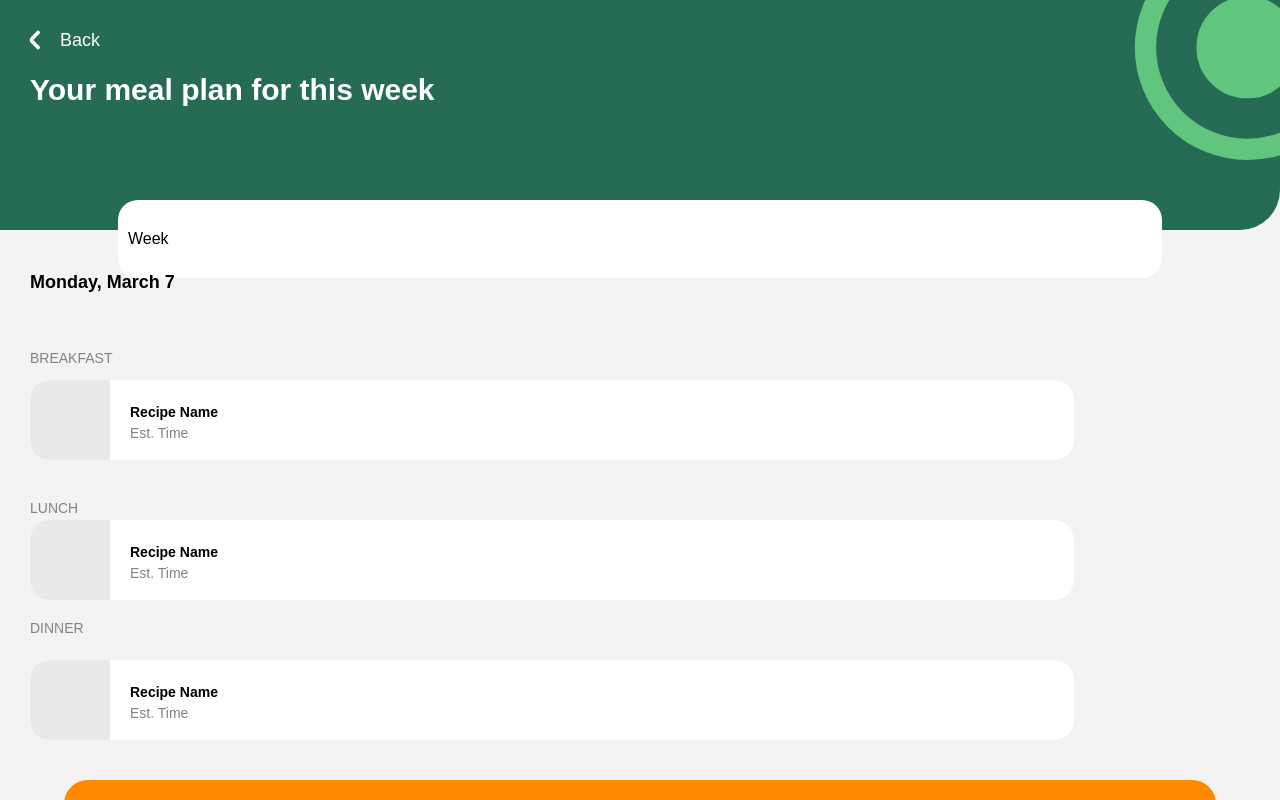
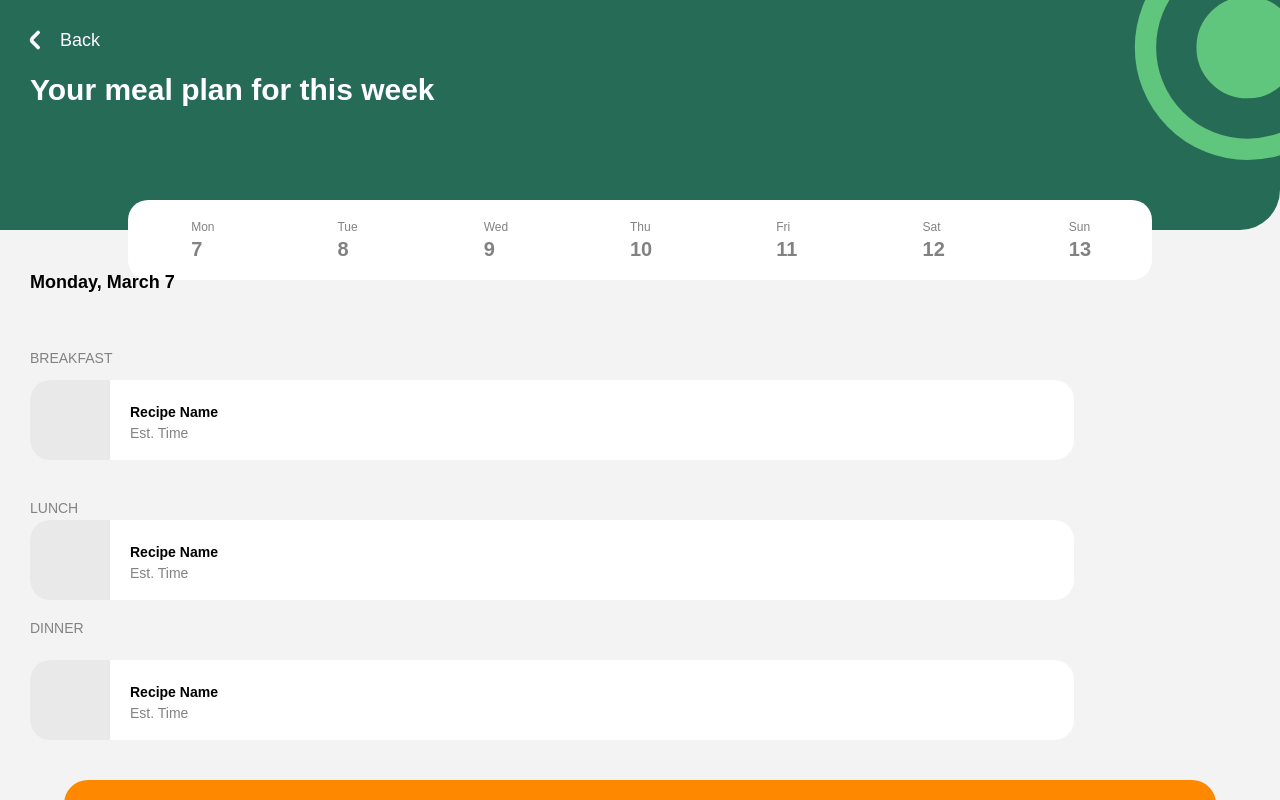
Before and after one commit to Annie814/PrepPlate, a React (Create React App) app in the folder frontend/: page /result in a window 1280 px wide. Built offline with nearby package versions, Linux system fonts and the light colour scheme.

Commit message:
calendar week

```diff
--- /dev/null
+++ b/frontend/src/components/UI/Week/Day/Day.jsx
@@ -0,0 +1,13 @@
+import React from "react";
+
+import styles from "./Day.module.css";
+const Day = ({ dayOfWeek, date, selected }) => {
+  return (
+    <div className={styles.day}>
+      <label className={styles.dayOfWeek}>{dayOfWeek}</label>
+      <label className={styles.date}> {date}</label>
+    </div>
+  );
+};
+
+export default Day;
--- /dev/null
+++ b/frontend/src/components/UI/Week/Day/Day.module.css
@@ -0,0 +1,23 @@
+.day {
+  margin: 0 auto;
+  height: 100%;
+  position: relative;
+  text-align: center;
+  padding: 40px 8px;
+  display: flex;
+  color: #828282;
+  left: -10px;
+}
+
+.dayOfWeek {
+  font-size: 12px;
+  position: absolute;
+  top: 20px;
+}
+
+.date {
+  font-size: 20px;
+  position: absolute;
+  top: 38px;
+  font-weight: 900;
+}
--- a/frontend/src/components/UI/Week/Week.jsx
+++ b/frontend/src/components/UI/Week/Week.jsx
@@ -1,7 +1,30 @@
-import React from "react";
+import React, { useState } from "react";
+import Day from "./Day/Day";
 import styles from "./Week.module.css";
-const Week = () => {
-  return <div className={styles.container}>Week</div>;
+const Week = ({ isStatic }) => {
+  const initialWeekState = [
+    { key: 0, dayOfWeek: "Mon", date: 7, selected: false },
+    { key: 1, dayOfWeek: "Tue", date: 8, selected: false },
+    { key: 2, dayOfWeek: "Wed", date: 9, selected: false },
+    { key: 3, dayOfWeek: "Thu", date: 10, selected: false },
+    { key: 4, dayOfWeek: "Fri", date: 11, selected: false },
+    { key: 5, dayOfWeek: "Sat", date: 12, selected: false },
+    { key: 6, dayOfWeek: "Sun", date: 13, selected: false },
+  ];
+  const [weekState, setWeekState] = useState(initialWeekState);
+  console.log(weekState);
+  return (
+    <div className={styles.container}>
+      {weekState.map((day) => (
+        <Day
+          key={day.key}
+          dayOfWeek={day.dayOfWeek}
+          date={day.date}
+          selected={day.selected}
+        />
+      ))}
+    </div>
+  );
 };
 
 export default Week;
--- a/frontend/src/components/UI/Week/Week.module.css
+++ b/frontend/src/components/UI/Week/Week.module.css
@@ -2,6 +2,7 @@
   width: 80%;
   background: white;
   border-radius: 20px;
-  padding: 30px 10px;
+
+  display: flex;
   margin: auto;
 }
```
